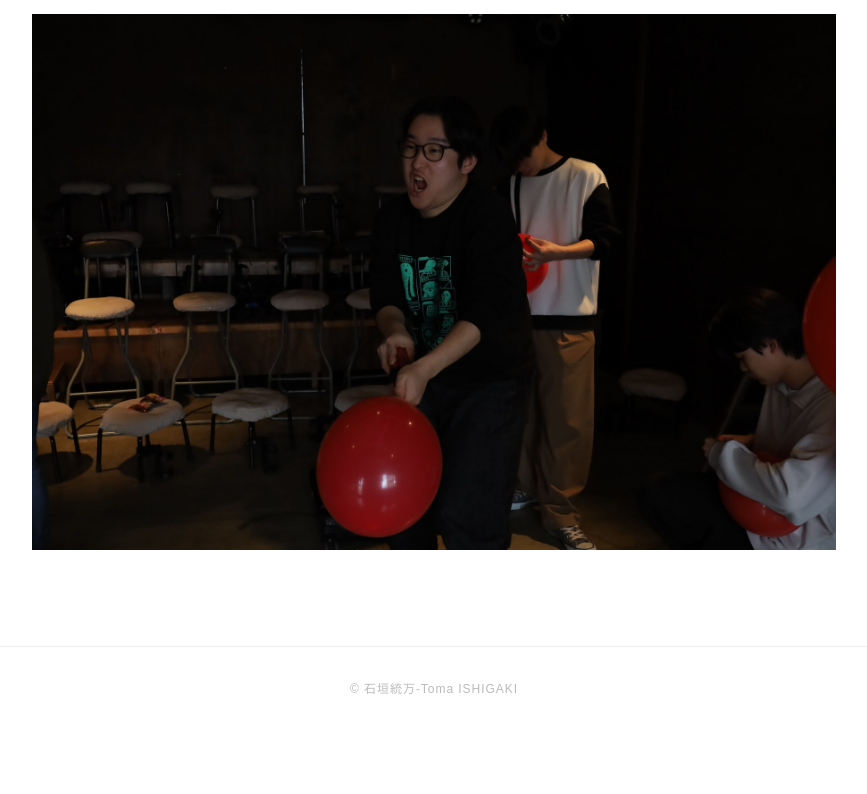
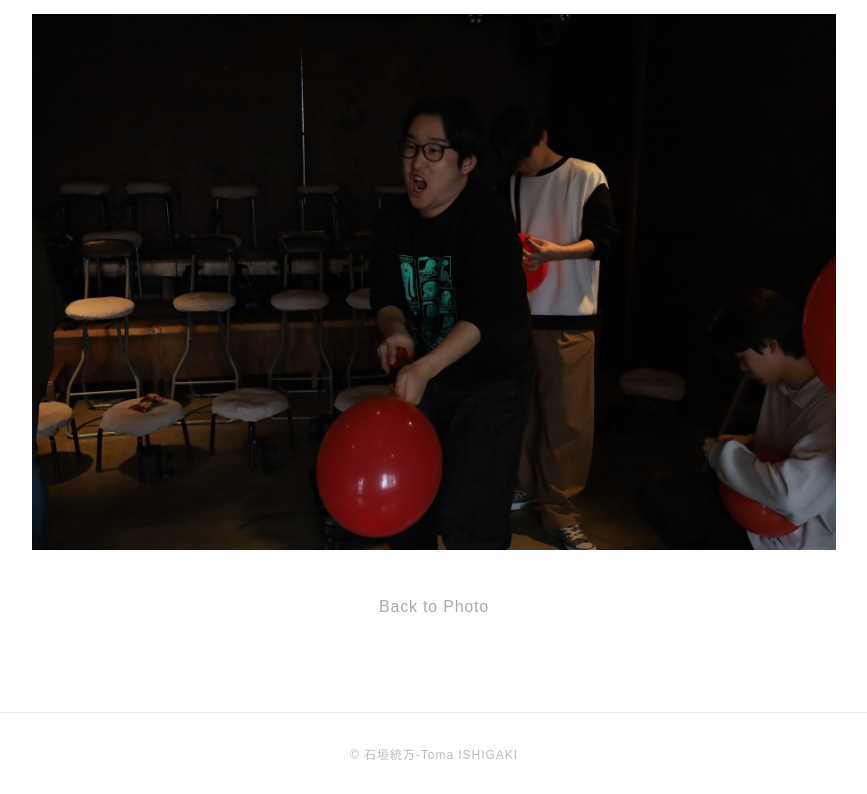
Before and after one commit to mauto-theatre/portfolio, a plain HTML site: page photo-work12.html in a window 1280 px wide. Shown: the part 4678-5472 px from the top of the page, without its empty margins (206-1073 px from the left). Before the commit the page ends 5406 px from the top, so only its background shows below. Drawn offline with Linux system fonts and the light colour scheme.

Commit message:
Update photo-work12.html

```diff
--- a/photo-work12.html
+++ b/photo-work12.html
@@ -50,6 +50,10 @@
         <img src="images/photo12-9.jpg" alt="作品タイトル">
       </div>
 
+      <div class="work-back">
+       <a href="photo.html">Back to Photo</a>
+      </div>
+
       <!-- 前後のナビゲーション -->
       <nav class="work-nav">
         <a href="photo-work11.html">← Prev</a>
```
